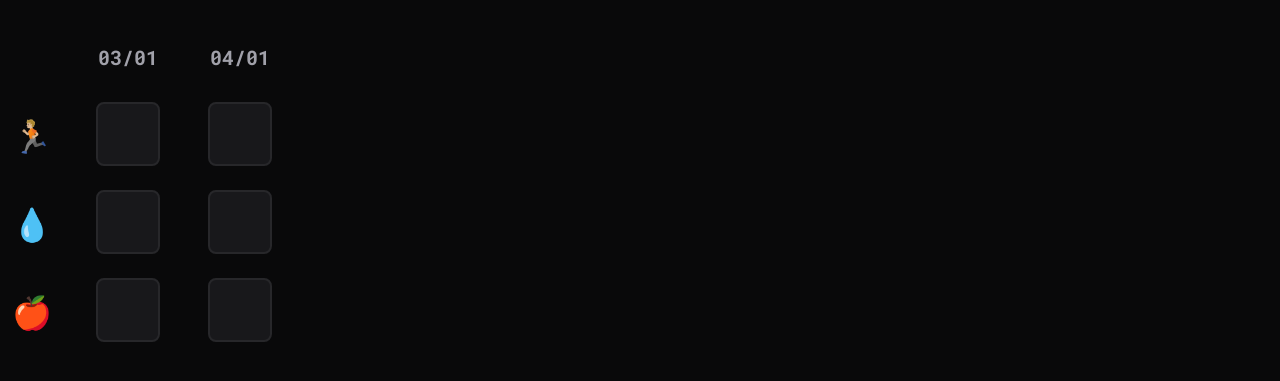
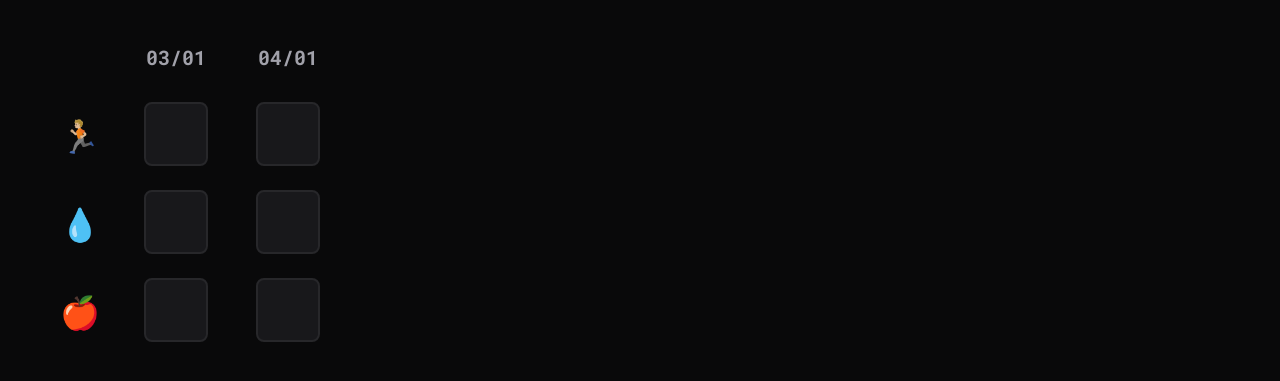
Before and after one commit to Pedro2869/nlw-trilha-explorer, a plain HTML site: page index.html in a window 1280 px wide. Shown: the part 135-516 px from the top of the page. Drawn offline with Linux system fonts and the light colour scheme.

Commit message:
desenvolvendo o marcador

```diff
--- a/index.html
+++ b/index.html
@@ -16,7 +16,7 @@
         </button>
     </header>
 
-    <form>
+    <form id="form-habits">
         <div class="habits">
             <div class="habit">🏃🏼</div>
             <div class="habit">💧</div>
--- a/style.css
+++ b/style.css
@@ -44,8 +44,10 @@ button {
     line-height: 125%;
 }
 
-form {
+#form-habits {
     display: flex;
+
+    padding: 0 48px;
 }
 
 .habits {
```
